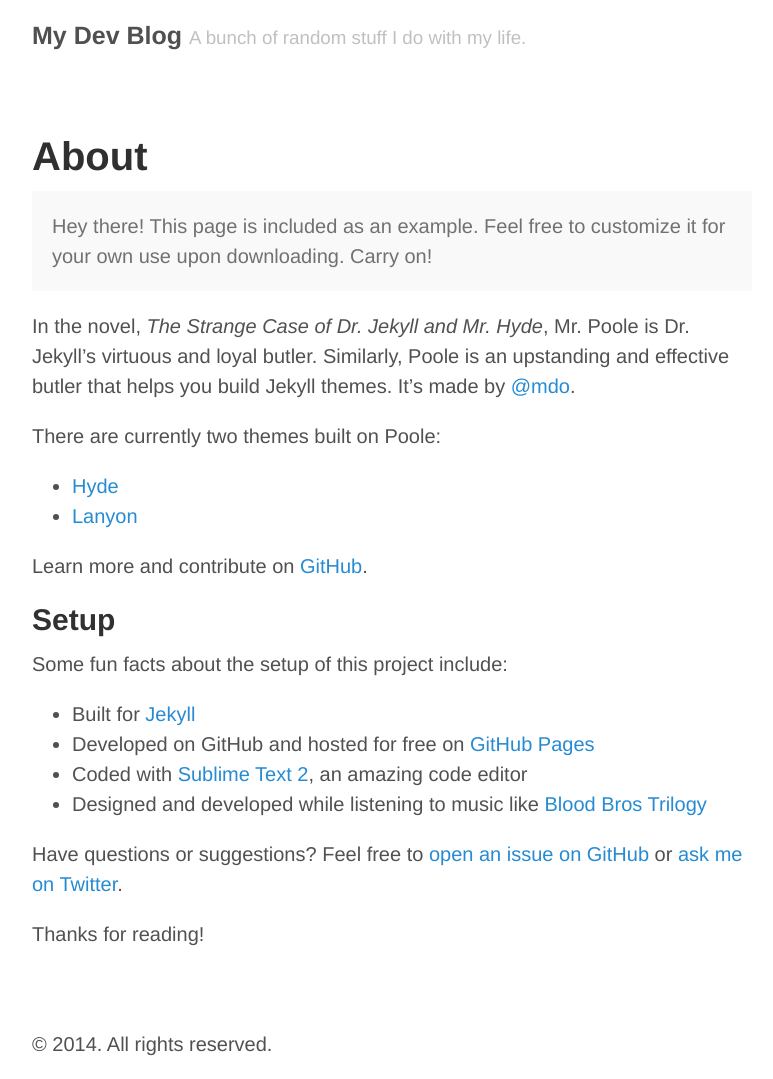
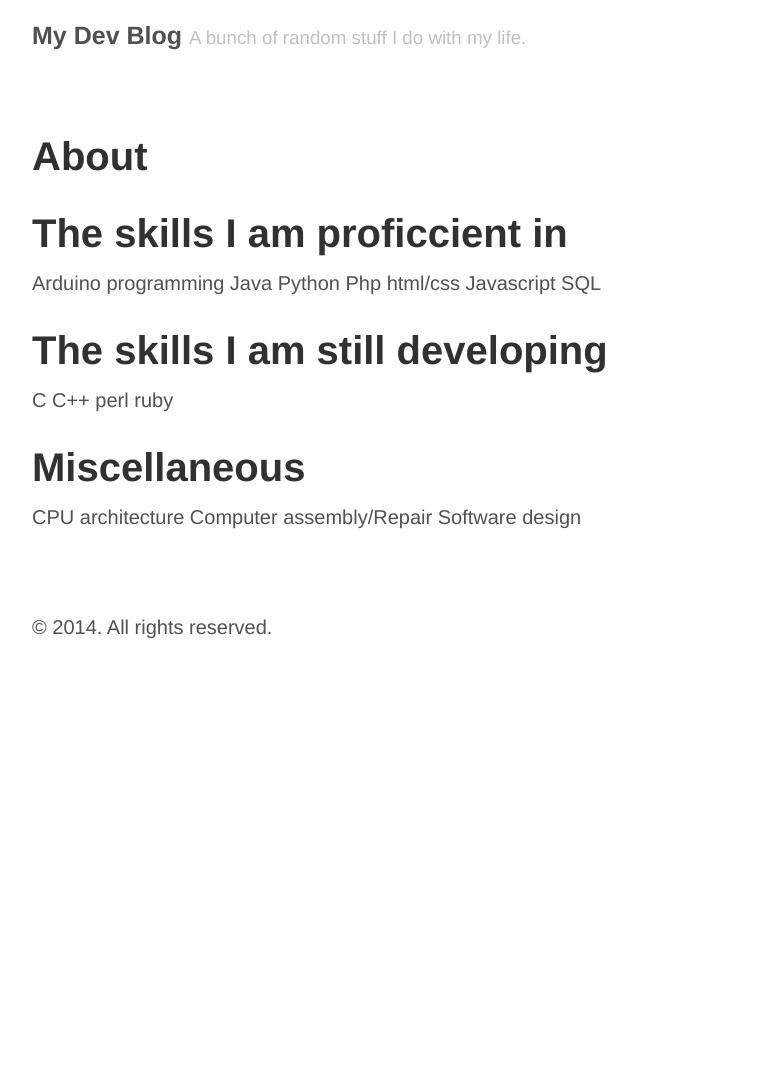
Before and after one commit to jakesyl/aep000.github.io, a Jekyll site: the page built from about.md, in a window 1280 px wide. Shown: the whole page, without its empty margins (248-1021 px from the left). Built offline with Jekyll 4.4.1, drawn with Linux system fonts in a browser that asks for light colours; Markdown is read by kramdown in place of the engine named in the settings; after the commit the page ends 900 px from its top, so only the background shows below that.

Commit message:
Setting it Up

```diff
--- a/about.md
+++ b/about.md
@@ -3,28 +3,22 @@ layout: page
 title: About
 ---
 
-<p class="message">
-  Hey there! This page is included as an example. Feel free to customize it for your own use upon downloading. Carry on!
-</p>
+#The skills I am proficcient in
+Arduino programming
+Java
+Python
+Php
+html/css
+Javascript
+SQL
 
-In the novel, *The Strange Case of Dr. Jekyll and Mr. Hyde*, Mr. Poole is Dr. Jekyll's virtuous and loyal butler. Similarly, Poole is an upstanding and effective butler that helps you build Jekyll themes. It's made by [@mdo](https://twitter.com/mdo).
+#The skills I am still developing
+C
+C++
+perl
+ruby
 
-There are currently two themes built on Poole:
-
-* [Hyde](http://hyde.getpoole.com)
-* [Lanyon](http://lanyon.getpoole.com)
-
-Learn more and contribute on [GitHub](https://github.com/poole).
-
-## Setup
-
-Some fun facts about the setup of this project include:
-
-* Built for [Jekyll](http://jekyllrb.com)
-* Developed on GitHub and hosted for free on [GitHub Pages](https://pages.github.com)
-* Coded with [Sublime Text 2](http://sublimetext.com), an amazing code editor
-* Designed and developed while listening to music like [Blood Bros Trilogy](https://soundcloud.com/maddecent/sets/blood-bros-series)
-
-Have questions or suggestions? Feel free to [open an issue on GitHub](https://github.com/poole/issues/new) or [ask me on Twitter](https://twitter.com/mdo).
-
-Thanks for reading!
+#Miscellaneous
+CPU architecture
+Computer assembly/Repair
+Software design
```
